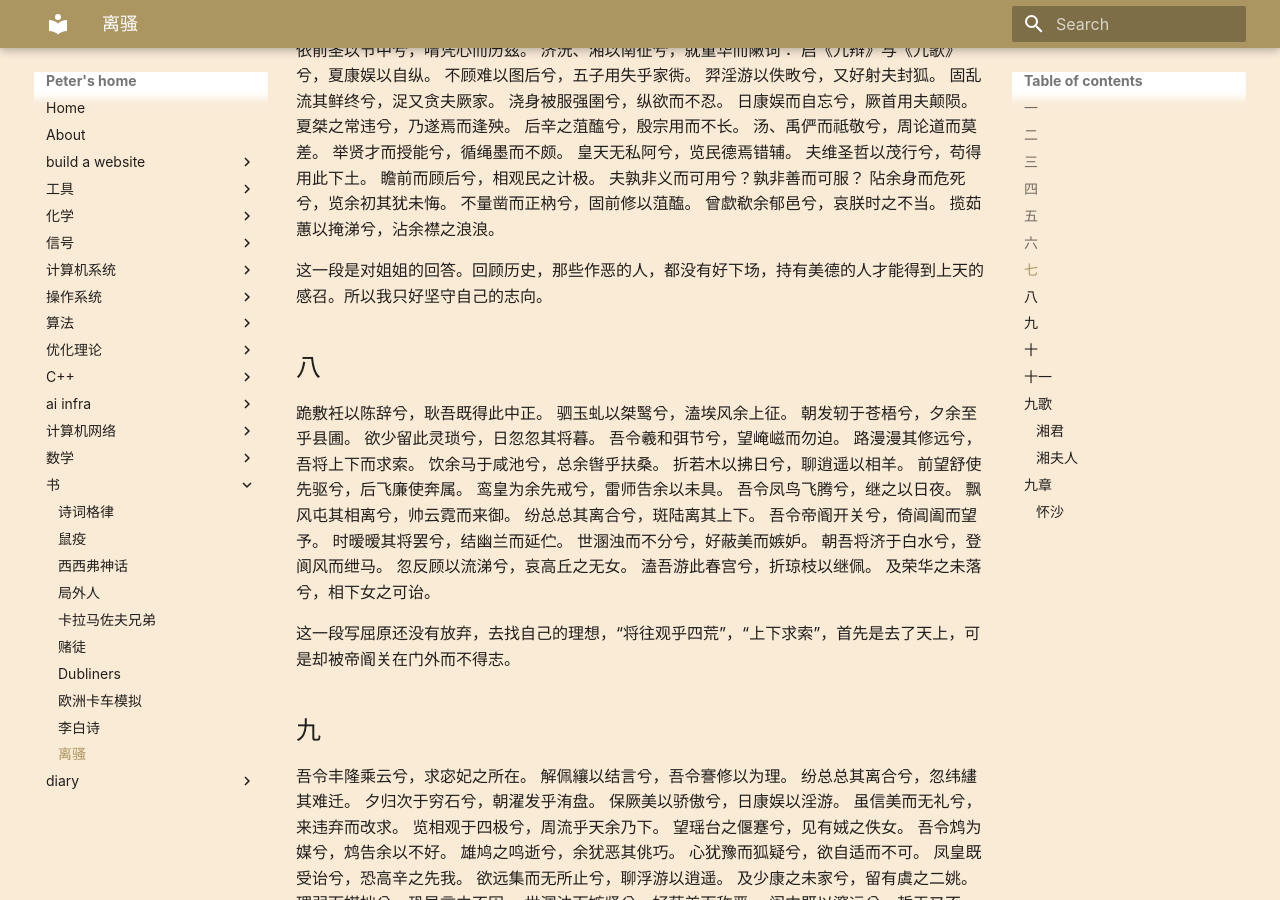
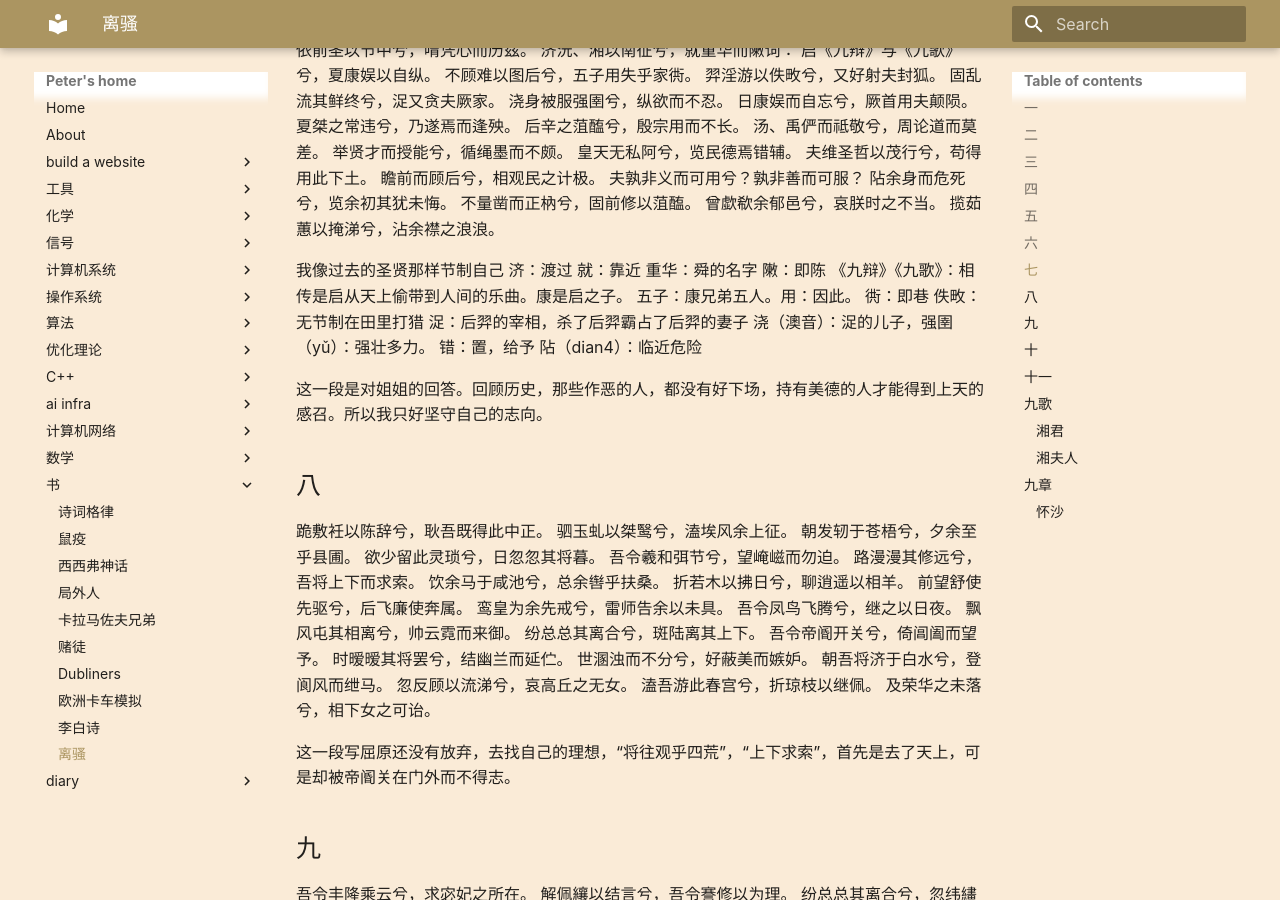
Before and after one commit to peter5723/peter5723.github.io, an MkDocs documentation site: the page built from docs/wen/lisao.md, in a window 1280 px wide and 900 px high, scrolled down 2529 px. Built offline with MkDocs 1.6.1 and Material for MkDocs 9.7.7, drawn with Linux system fonts in a browser that asks for light colours.

Commit message:
lisao add

```diff
--- a/docs/wen/lisao.md
+++ b/docs/wen/lisao.md
@@ -184,6 +184,16 @@
 不量凿而正枘兮，固前修以菹醢。
 曾歔欷余郁邑兮，哀朕时之不当。
 揽茹蕙以掩涕兮，沾余襟之浪浪。
+
+我像过去的圣贤那样节制自己
+济：渡过 就：靠近 重华：舜的名字 敶：即陈
+《九辩》《九歌》：相传是启从天上偷带到人间的乐曲。康是启之子。
+五子：康兄弟五人。用：因此。 衖：即巷
+佚畋：无节制在田里打猎
+浞：后羿的宰相，杀了后羿霸占了后羿的妻子
+浇（澳音）：浞的儿子，强圉（yǔ）：强壮多力。
+错：置，给予
+阽（dian4）：临近危险
 
 这一段是对姐姐的回答。回顾历史，那些作恶的人，都没有好下场，持有美德的人才能得到上天的感召。所以我只好坚守自己的志向。
 
```
